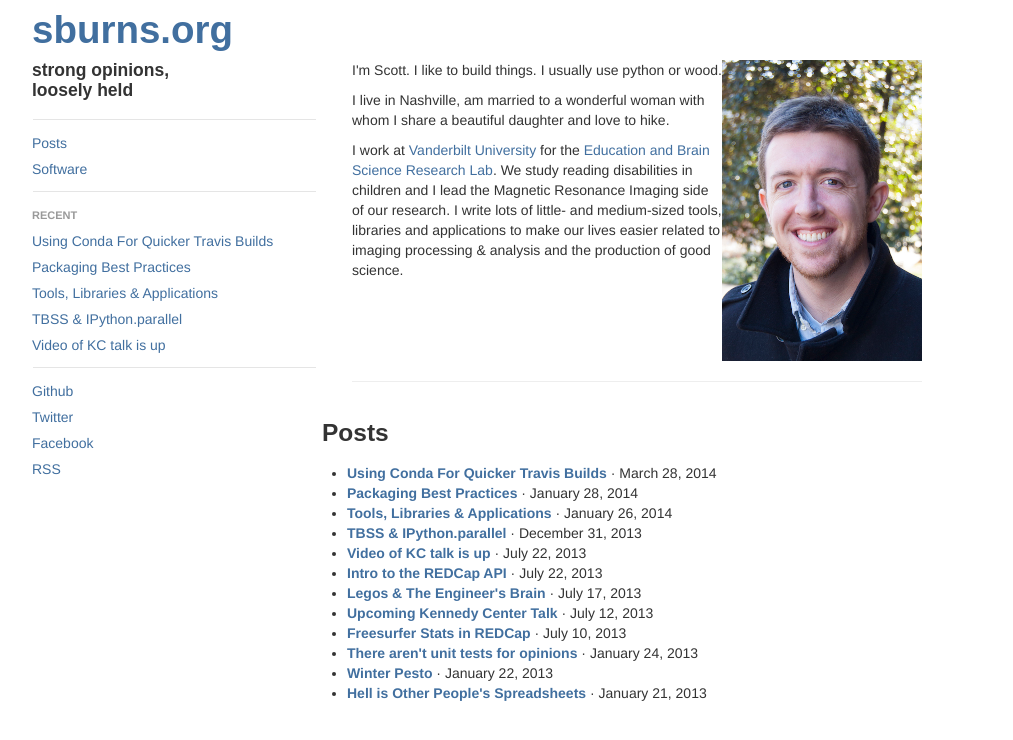
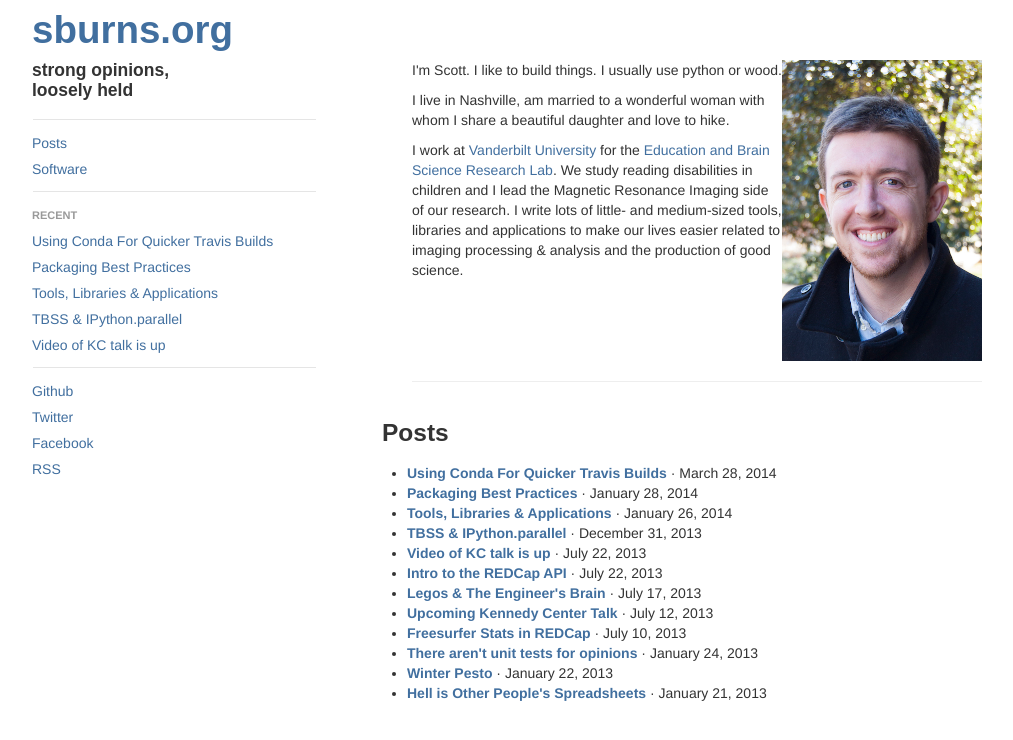
Before and after one commit to sburns/sburns.github.com, a Jekyll site: the page built from index.html, in a window 1280 px wide. Shown: the top 740 px of the page, without its empty margins (3-1016 px from the left). Built offline with Jekyll 4.4.1, drawn with Linux system fonts in a browser that asks for light colours; Markdown is read by kramdown in place of the engine named in the settings.

Commit message:
style tweaks

```diff
--- a/_layouts/default.html
+++ b/_layouts/default.html
@@ -46,7 +46,7 @@
               <li><a href="/contact.html">Contact</a></li>
             </ul>
           </div>
-        <div class="span6 offset3">
+        <div class="span6 offset3 phone-padding">
           {{ content }}
         </div>
       </div>
--- a/css/style.css
+++ b/css/style.css
@@ -74,3 +74,8 @@
 .vert-spacer {
   padding-top: 60px;
 }
+
+.centered {
+  padding-left: 12.5%;
+  padding-right: 12.5%;
+}
```
